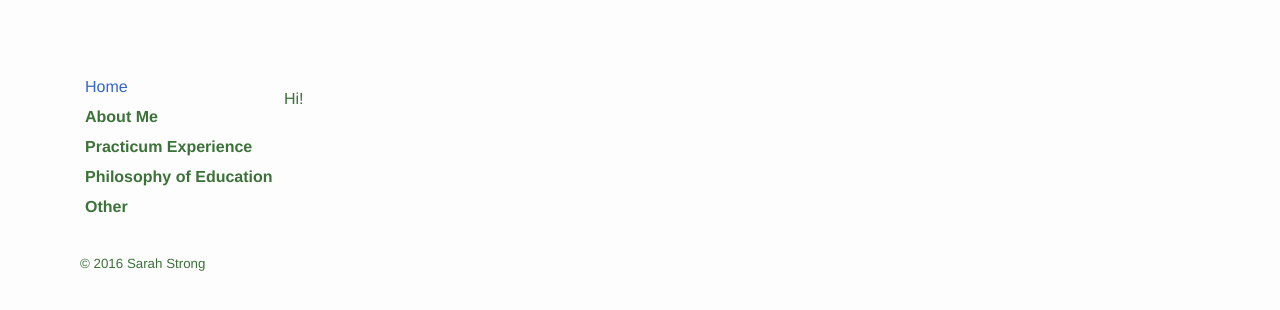
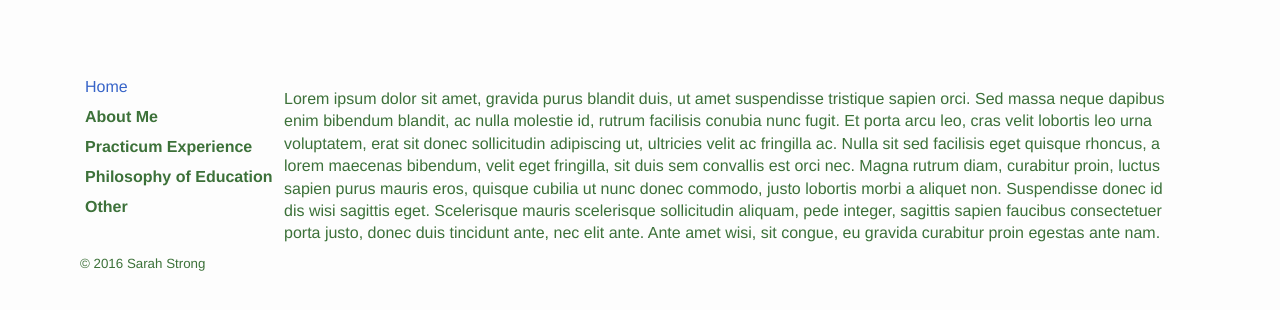
Before and after one commit to sarahstrong314/sarahstrong.ca, a Jekyll site: the page built from index.html, in a window 1280 px wide. Shown: the top 310 px of the page. Built offline with Jekyll 4.4.1, drawn with Linux system fonts in a browser that asks for light colours; nearby versions of some CDN libraries; library files that are not in the unit come from our copies.

Commit message:
Added placeholder text

```diff
--- a/index.html
+++ b/index.html
@@ -5,6 +5,6 @@ title: Homepage
 
 <div id="home">
 
-<p>Hi!</p>
+<p>Lorem ipsum dolor sit amet, gravida purus blandit duis, ut amet suspendisse tristique sapien orci. Sed massa neque dapibus enim bibendum blandit, ac nulla molestie id, rutrum facilisis conubia nunc fugit. Et porta arcu leo, cras velit lobortis leo urna voluptatem, erat sit donec sollicitudin adipiscing ut, ultricies velit ac fringilla ac. Nulla sit sed facilisis eget quisque rhoncus, a lorem maecenas bibendum, velit eget fringilla, sit duis sem convallis est orci nec. Magna rutrum diam, curabitur proin, luctus sapien purus mauris eros, quisque cubilia ut nunc donec commodo, justo lobortis morbi a aliquet non. Suspendisse donec id dis wisi sagittis eget. Scelerisque mauris scelerisque sollicitudin aliquam, pede integer, sagittis sapien faucibus consectetuer porta justo, donec duis tincidunt ante, nec elit ante. Ante amet wisi, sit congue, eu gravida curabitur proin egestas ante nam.</p>
 
 </div>
```
